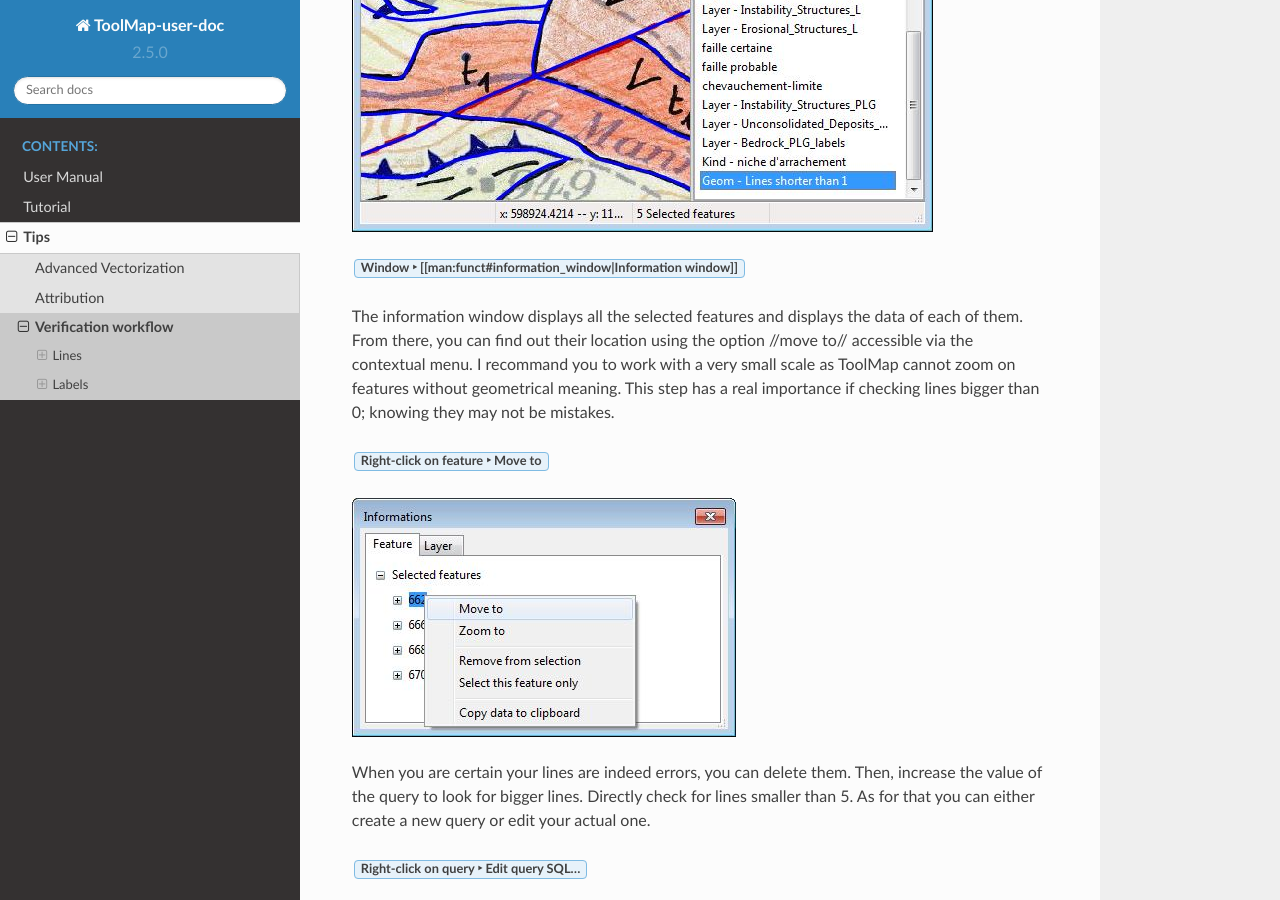
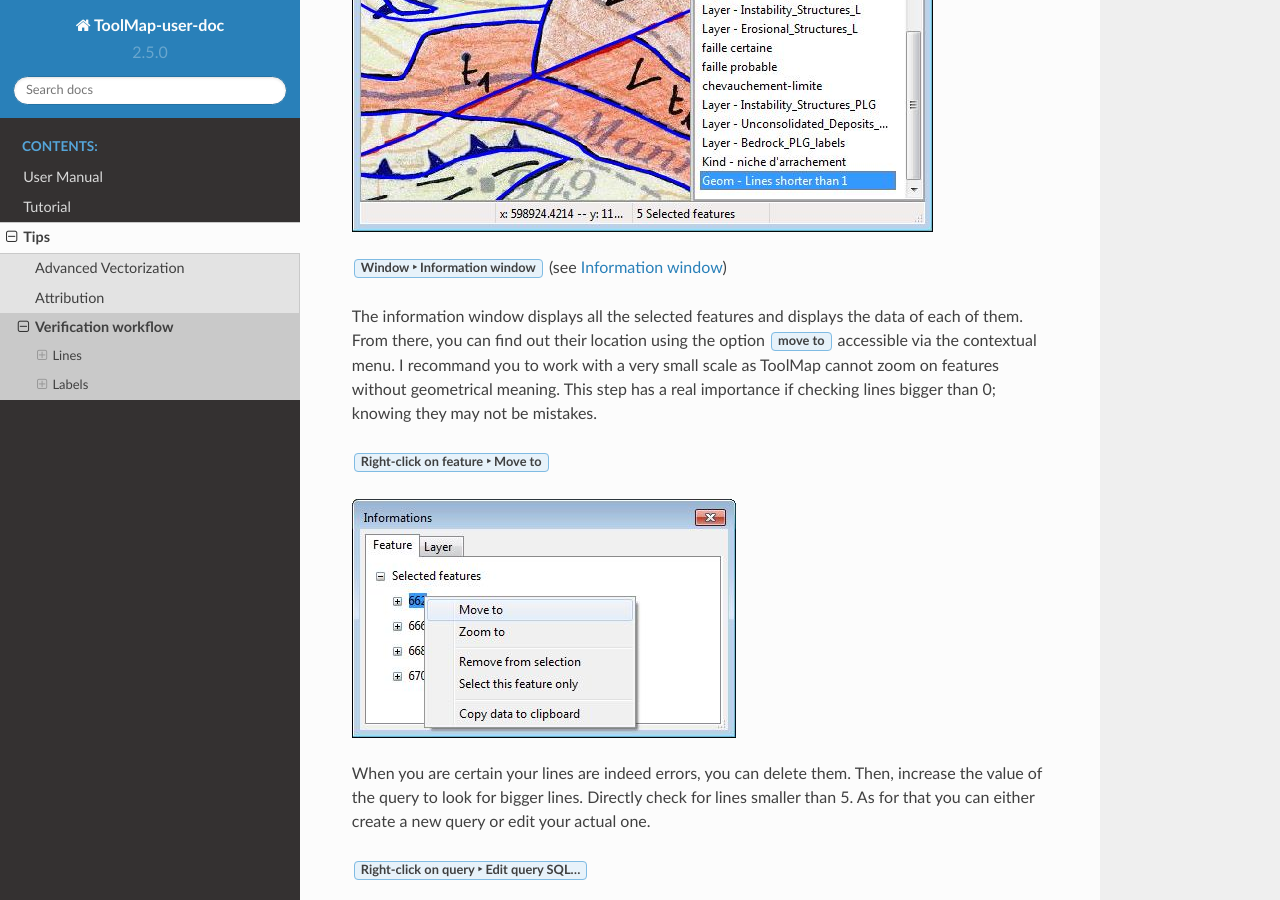
Before and after one commit to terranum-ch/ToolMap-user-doc, a Sphinx documentation site: the page built from doc/tips/verification.rst, in a window 1280 px wide and 900 px high, scrolled down 2053 px. Built offline with Sphinx 7.4.7 and the Read the Docs theme 2.0.0, drawn with Linux system fonts in a browser that asks for light colours; some of the changed text lies outside the part shown.

Commit message:
Adding tips / verification

```diff
--- a/doc/tips/verification.rst
+++ b/doc/tips/verification.rst
@@ -23,7 +25,7 @@
 
 To quickly identify those irregularities, create a query.
 
-:menuselection:`Validation --> [[man:validation#semantic_validation|New query...]] --> by length`
+:menuselection:`Validation --> New query... --> by length` (see :ref:`semantic-validation`)
 
 .. image:: img/tutorial-query-length.png
 
@@ -35,10 +37,10 @@
 
 .. image:: img/tutorial-query-length3.png
 
-:menuselection:`Window --> [[man:funct#information_window|Information window]]`
+:menuselection:`Window --> Information window` (see :ref:`information-window`)
 
 
-The information window displays all the selected features and displays the data of each of them. From there, you can find out their location using the option //move to// accessible via the contextual menu. I recommand you to work with a very small scale as ToolMap cannot zoom on features without geometrical meaning. This step has a real importance if checking lines bigger than 0; knowing they may not be mistakes.
+The information window displays all the selected features and displays the data of each of them. From there, you can find out their location using the option :guilabel:`move to` accessible via the contextual menu. I recommand you to work with a very small scale as ToolMap cannot zoom on features without geometrical meaning. This step has a real importance if checking lines bigger than 0; knowing they may not be mistakes.
 
 :menuselection:`Right-click on feature --> Move to`
 
@@ -67,7 +69,7 @@
 
 As you can see the line have a strange behaviour. The main cause of this mistake is an unwanted double-click while drawing the line. By deleting one of the vertices or by moving them the problem can be solved.
 
-You may want to directly use this tool instead of the query in the previous step ([[tutorial:verification&#remove_small_lines|remove small lines]]), but I hardly disencourage you to do that. The reason is that this tool can select overlapping lines which you just want to correct instead of deleting.
+You may want to directly use this tool instead of the query in the previous step (see :ref:`remove-small-lines`), but I hardly disencourage you to do that. The reason is that this tool can select overlapping lines which you just want to correct instead of deleting.
 
 Looking fo duplicates
 ^^^^^^^^^^^^^^^^^^^^^^^^^^^^^^^^^
@@ -78,7 +80,7 @@
 
 .. image:: img/tutorial-duplicates.png
 
-The query selected one line, using the [[man:visualization#lines|multiple symbology]] and the `information window` you can isolate the problem. In this case there is a second line without any attribution, simply erase it. But if both lines had an attribution you should have considered to give the full attribution to one of the two before cleaning the duplicate.
+The query selected one line, using the multiple symbology (see :ref:`visualization#lines`)  and the `information window` you can isolate the problem. In this case there is a second line without any attribution, simply erase it. But if both lines had an attribution you should have considered to give the full attribution to one of the two before cleaning the duplicate.
 
 .. image:: img/tutorial-duplicates2.png
 
@@ -94,7 +96,7 @@
 
 At this stage your lines shall be pretty much clear. What you want to avoid now are the problems related to the polygons. First of all, check the integrity of your borders of polygon. To do that you have the tool called Dangling nodes.
 
-:menuselection:`Validation --> [[man:validation#geometrical_validation|Dangling Nodes...]]`
+:menuselection:`Validation --> Dangling Nodes...` (see :ref:`dangling-nodes`)
 
 .. image:: img/tutorial-danglingnodes.png
 
@@ -135,7 +141,7 @@
 
 I recommand you to create a special export folder for this operation as you will most likely export more than once the same layers.
 
-:menuselection:`Project --> [[man:validation#redactor_mode|Export layer...]]`
+:menuselection:`Project --> Export layer...` (see :ref:`redactor-mode`)
 
 .. image:: img/tutorial-creator.png
 
--- a/doc/usermanual/fonctionalities.rst
+++ b/doc/usermanual/fonctionalities.rst
@@ -21,6 +21,8 @@
 
 #. activate/deactivate the update check
 #. Information to fulfill if your connection is behind a proxy
+
+.. _information-window:
 
 Information window
 ------------------------------
--- a/doc/usermanual/validation.rst
+++ b/doc/usermanual/validation.rst
@@ -70,6 +70,8 @@
 
 The nodes are correctly snapped but the segment between the highlighted nodes is badly attributed, it shall have the same object kind as the orange lines. This is actually a semantic error, but sometimes you can miss it with the queries because of very small lines.
 
+.. _redactor-mode:
+
 Redactor Mode
 -----------------------------------
 
--- a/doc/usermanual/visualization.rst
+++ b/doc/usermanual/visualization.rst
@@ -41,6 +41,8 @@
 #. transparency management
 
 The symbology is directly connected to the attribution of the point, changing its attributes may instantly change its symbology. This option can be very helpful to highlight specific classes.
+
+.. _visualization#lines:
 
 Lines
 ^^^^^^^^^^^^^^^^^^^^
```
Also changed, not shown: other parts of doc/tips/verification.rst (+8 -2 lines).
